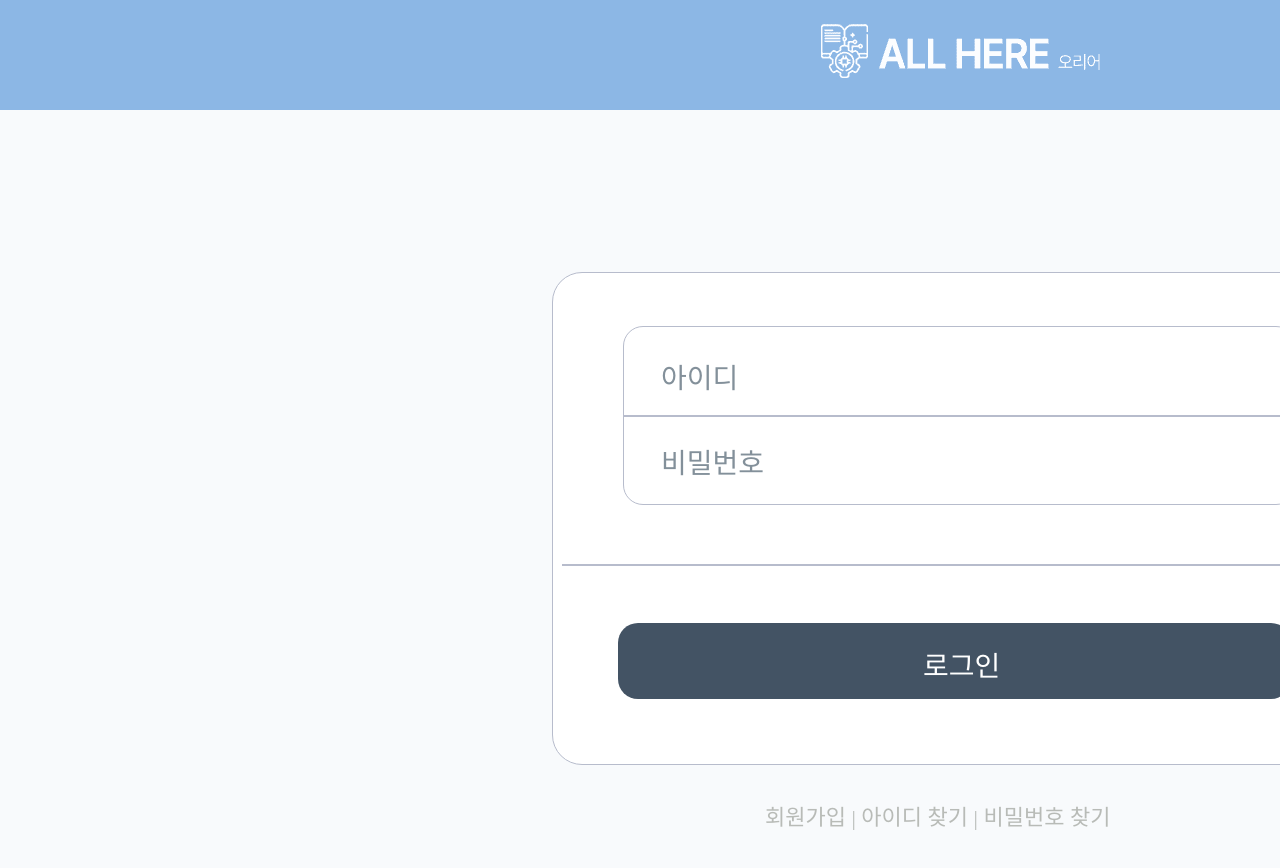
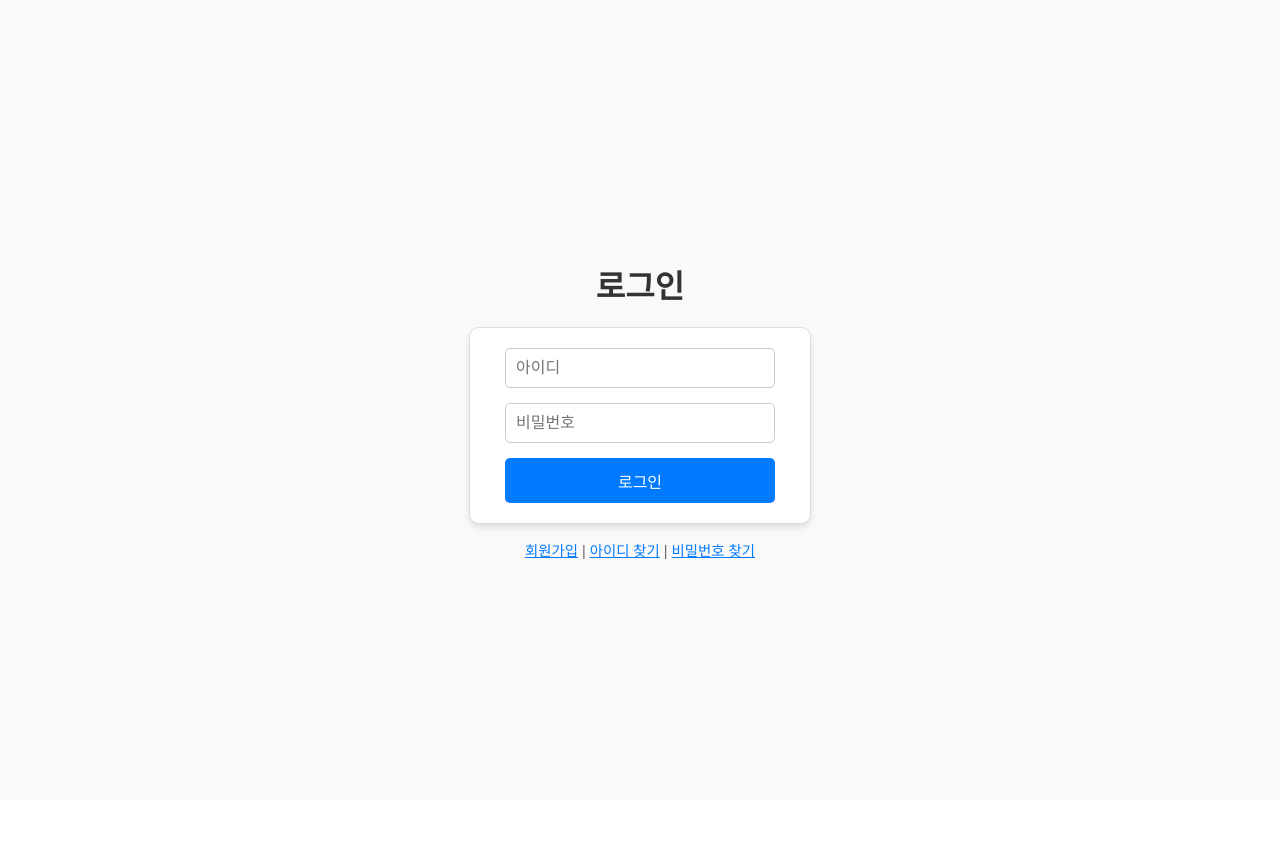
Before and after one commit to CAU-COMP-2024/2024-TEAM3, a React (Vite) app: page / in a window 1280 px wide. Shown: the top 868 px of the page. After the commit the page ends 800 px from the top, so only its background shows below. Built offline with nearby package versions, Linux system fonts and the light colour scheme; a web font is replaced by a local one.

Commit message:
input form까지 완료

```diff
--- a/src/pages/Frame2.jsx
+++ b/src/pages/Frame2.jsx
@@ -1,50 +1,112 @@
-import { useCallback } from "react";
+// import { useCallback } from "react";
+// import { useNavigate } from "react-router-dom";
+// import styles from "./Frame2.module.css";
+
+// const Frame2 = () => {
+//   const navigate = useNavigate();
+
+//   const onRectangleClick = useCallback(() => {
+//     navigate("/2");
+//   }, [navigate]);
+
+//   const onRectangleClick1 = useCallback(() => {
+//     navigate("/3");
+//   }, [navigate]);
+
+//   const onRectangleClick2 = useCallback(() => {
+//     navigate("/4");
+//   }, [navigate]);
+
+//   return (
+//     <div className={styles.div}>
+//       <div className={styles.div1}>
+//         <div className={styles.child} />
+//         <img className={styles.icon} alt="" src="/-1-1@2x.png" />
+//       </div>
+//       <div className={styles.div2}>
+//         <div className={styles.item} />
+//         <img className={styles.inner} alt="" src="/line-2.svg" />
+//       </div>
+//       <div className={styles.div3}>
+//         <div className={styles.rectangleDiv} />
+//         <img className={styles.lineIcon} alt="" src="/line-3.svg" />
+//         <div className={styles.div4}>아이디</div>
+//         <div className={styles.div5}>비밀번호</div>
+//       </div>
+//       <div className={styles.div6}>
+//         <div className={styles.child1} />
+//         <div className={styles.div7}>로그인</div>
+//       </div>
+//       <div className={styles.div8}>
+//         <div className={styles.div9}>
+//           회원가입 | 아이디 찾기 | 비밀번호 찾기
+//         </div>
+//         <div className={styles.child2} onClick={onRectangleClick} />
+//         <div className={styles.child3} onClick={onRectangleClick1} />
+//       </div>
+//       <div className={styles.child4} onClick={onRectangleClick2} />
+//     </div>
+//   );
+// };
+
+// export default Frame2;
+import { useState } from "react";
 import { useNavigate } from "react-router-dom";
 import styles from "./Frame2.module.css";
 
 const Frame2 = () => {
   const navigate = useNavigate();
 
-  const onRectangleClick = useCallback(() => {
-    navigate("/2");
-  }, [navigate]);
+  // 상태 관리: 아이디와 비밀번호
+  const [formData, setFormData] = useState({
+    user_id: "",
+    password: "",
+  });
 
-  const onRectangleClick1 = useCallback(() => {
-    navigate("/3");
-  }, [navigate]);
+  // 입력값 변경 핸들러
+  const handleChange = (e) => {
+    const { name, value } = e.target;
+    setFormData({ ...formData, [name]: value });
+  };
 
-  const onRectangleClick2 = useCallback(() => {
-    navigate("/4");
-  }, [navigate]);
+  // 로그인 제출 핸들러
+  const handleSubmit = (e) => {
+    e.preventDefault();
+    console.log("로그인 요청:", formData);
+
+    // 로그인 성공 시 /home으로 이동
+    navigate("/home", { state: { user_id: formData.user_id } });
+  };
 
   return (
-    <div className={styles.div}>
-      <div className={styles.div1}>
-        <div className={styles.child} />
-        <img className={styles.icon} alt="" src="/-1-1@2x.png" />
+    <div className={styles.container}>
+      <h1 className={styles.title}>로그인</h1>
+      <form className={styles.form} onSubmit={handleSubmit}>
+        <input
+          type="text"
+          name="user_id"
+          placeholder="아이디"
+          value={formData.user_id}
+          onChange={handleChange}
+          className={styles.input}
+        />
+        <input
+          type="password"
+          name="password"
+          placeholder="비밀번호"
+          value={formData.password}
+          onChange={handleChange}
+          className={styles.input}
+        />
+        <button type="submit" className={styles.button}>
+          로그인
+        </button>
+      </form>
+      <div className={styles.links}>
+        <span onClick={() => navigate("/2")}>회원가입</span> |{" "}
+        <span onClick={() => navigate("/3")}>아이디 찾기</span> |{" "}
+        <span onClick={() => navigate("/3")}>비밀번호 찾기</span>
       </div>
-      <div className={styles.div2}>
-        <div className={styles.item} />
-        <img className={styles.inner} alt="" src="/line-2.svg" />
-      </div>
-      <div className={styles.div3}>
-        <div className={styles.rectangleDiv} />
-        <img className={styles.lineIcon} alt="" src="/line-3.svg" />
-        <div className={styles.div4}>아이디</div>
-        <div className={styles.div5}>비밀번호</div>
-      </div>
-      <div className={styles.div6}>
-        <div className={styles.child1} />
-        <div className={styles.div7}>로그인</div>
-      </div>
-      <div className={styles.div8}>
-        <div className={styles.div9}>
-          회원가입 | 아이디 찾기 | 비밀번호 찾기
-        </div>
-        <div className={styles.child2} onClick={onRectangleClick} />
-        <div className={styles.child3} onClick={onRectangleClick1} />
-      </div>
-      <div className={styles.child4} onClick={onRectangleClick2} />
     </div>
   );
 };
--- a/src/pages/Frame2.module.css
+++ b/src/pages/Frame2.module.css
@@ -1,4 +1,4 @@
-.child {
+/* .child {
   position: absolute;
   top: 0;
   left: 0;
@@ -159,4 +159,80 @@
   font-size: var(--font-size-9xl);
   color: var(--color-lightslategray);
   font-family: var(--font-pretendard);
+} */
+/* 전체 컨테이너 */
+.container {
+  display: flex;
+  flex-direction: column;
+  align-items: center;
+  justify-content: center;
+  min-height: 100vh;
+  background-color: #f9f9f9;
+  font-family: Arial, sans-serif;
+  color: #333;
+  text-align: center;
 }
+
+/* 제목 */
+.title {
+  font-size: 2rem;
+  font-weight: bold;
+  margin-bottom: 20px;
+}
+
+/* 로그인 폼 */
+.form {
+  width: 100%;
+  max-width: 300px;
+  display: flex;
+  flex-direction: column;
+  align-items: center;
+  background-color: #fff;
+  padding: 20px;
+  border: 1px solid #ddd;
+  border-radius: 10px;
+  box-shadow: 0px 4px 6px rgba(0, 0, 0, 0.1);
+}
+
+.input {
+  width: 90%;
+  height: 40px;
+  margin-bottom: 15px;
+  padding: 10px;
+  font-size: 1rem;
+  border: 1px solid #ccc;
+  border-radius: 5px;
+  box-sizing: border-box;
+}
+
+.button {
+  width: 90%;
+  height: 45px;
+  background-color: #007bff;
+  color: white;
+  font-size: 1rem;
+  border: none;
+  border-radius: 5px;
+  cursor: pointer;
+}
+
+.button:hover {
+  background-color: #0056b3;
+}
+
+/* 하단 링크 */
+.links {
+  margin-top: 15px;
+  font-size: 0.9rem;
+  color: #666;
+}
+
+.links span {
+  cursor: pointer;
+  color: #007bff;
+  text-decoration: underline;
+}
+
+.links span:hover {
+  color: #0056b3;
+}
```
